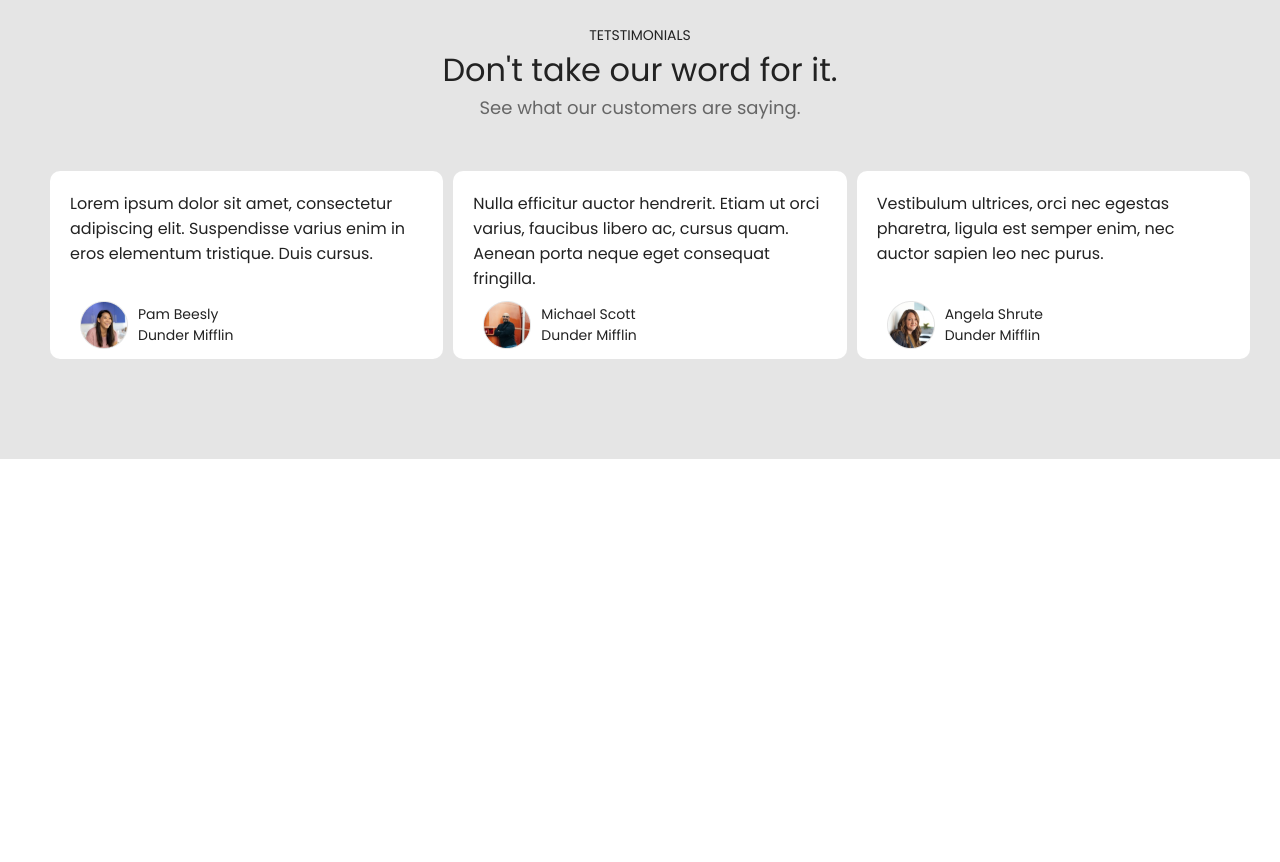
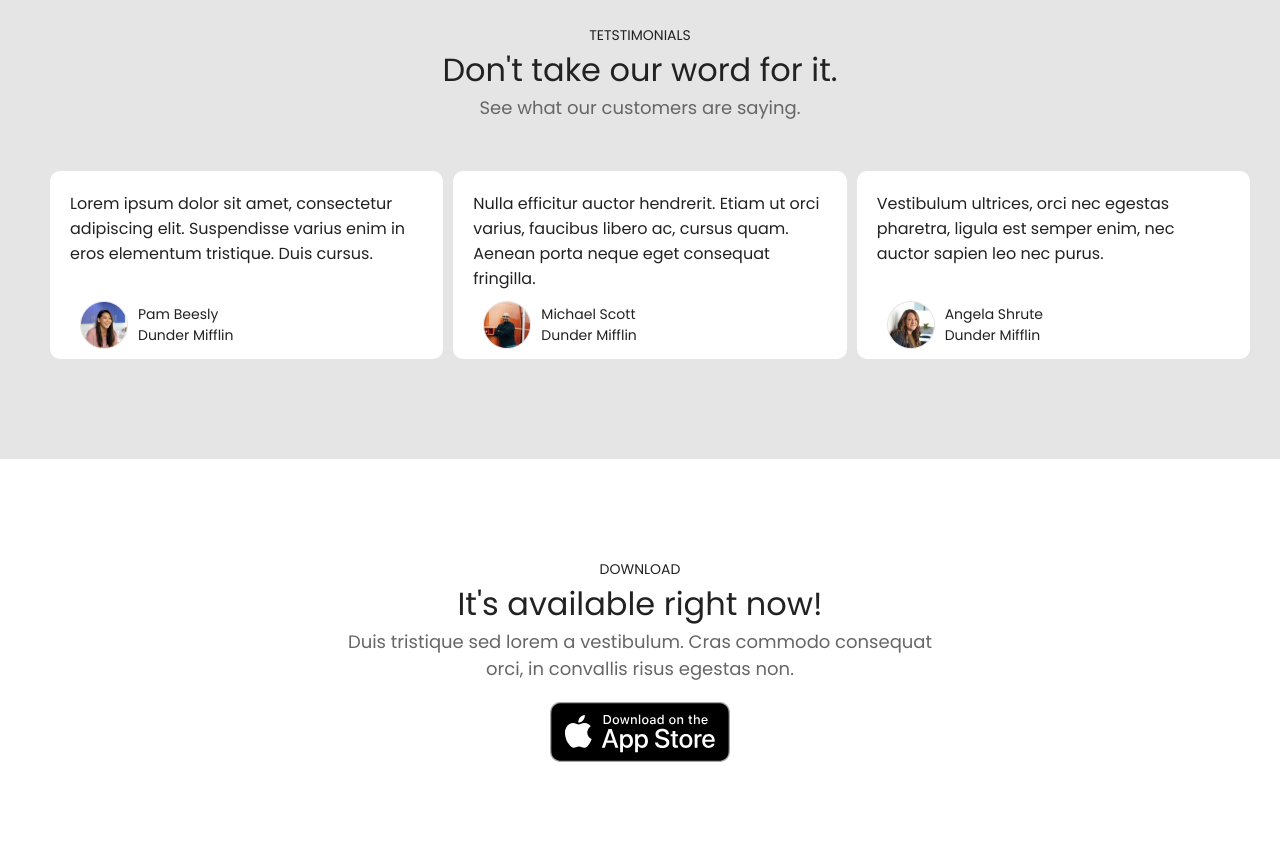
Before and after one commit to dimiatr/happy_site, a plain HTML site: page index.html in a window 1280 px wide. Shown: the part 5958-6820 px from the top of the page. Before the commit the page ends 6417 px from the top, so only its background shows below. Drawn offline with Linux system fonts and the light colour scheme.

Commit message:
добавлена еще одна секция

```diff
--- a/index.html
+++ b/index.html
@@ -286,5 +286,15 @@
             </div>
         </div>
     </section>
+    <section class="nine">
+        <div class="nine__container">
+            <div class="nine__content">
+                <div class="nine__content_block1">DOWNLOAD</div>
+                <div class="nine__content_block2">It's available right now!</div>
+                <div class="nine__content_block3">Duis tristique sed lorem a vestibulum. Cras commodo consequat orci, in convallis risus egestas non.</div>
+            </div>
+        </div>
+        <div class="nine__img"></div>
+    </section>
 </body>
 </html>
--- a/style.css
+++ b/style.css
@@ -288,28 +288,28 @@ a {
     height: 24px;
 }
 
-.seven__container {
+.seven__container, .nine__container {
     width: 1200px;
     margin: 100px auto 0px;
 }
 
-.seven__content, .eight__content {
+.seven__content, .eight__content, .nine__content {
     width: 600px;
     text-align: center;
     margin: 0 auto;
 }
 
-.seven__content_block1, .eight__content_block1 {
+.seven__content_block1, .eight__content_block1, .nine__content_block1 {
     font-size: 14px;
     color: #222222;
 }
 
-.seven__content_block2, .eight__content_block2 {
+.seven__content_block2, .eight__content_block2, .nine__content_block2 {
     font-size: 32px;
     color: #222222;
 }
 
-.seven__content_block3, .eight__content_block3 {
+.seven__content_block3, .eight__content_block3, .nine__content_block3 {
     font-size: 18px;
     color: #666666;
 }
@@ -420,3 +420,19 @@ a {
 .eight__card_img3 {
     background-image: url(img/eight/eight__img3.png);
 }
+
+.nine {
+    display: flex;
+    flex-direction: column;
+    align-items: center;
+}
+
+.nine__img {
+    width: 180px;
+    height: 60px;
+    background-image: url(img/nine/AppStore.svg);
+    background-size: cover;
+    background-repeat: no-repeat;
+    margin: 20px auto 100px;
+    cursor: pointer;
+}
```
Also changed, not shown: img/nine/AppStore.svg (added).
